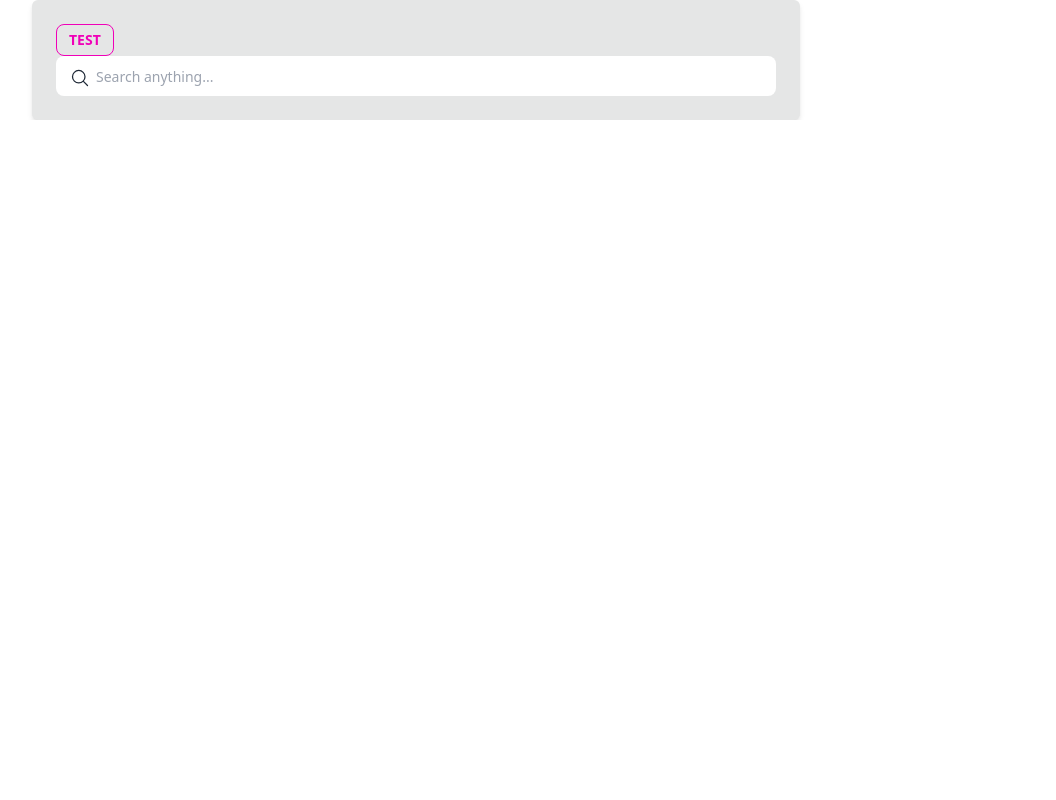
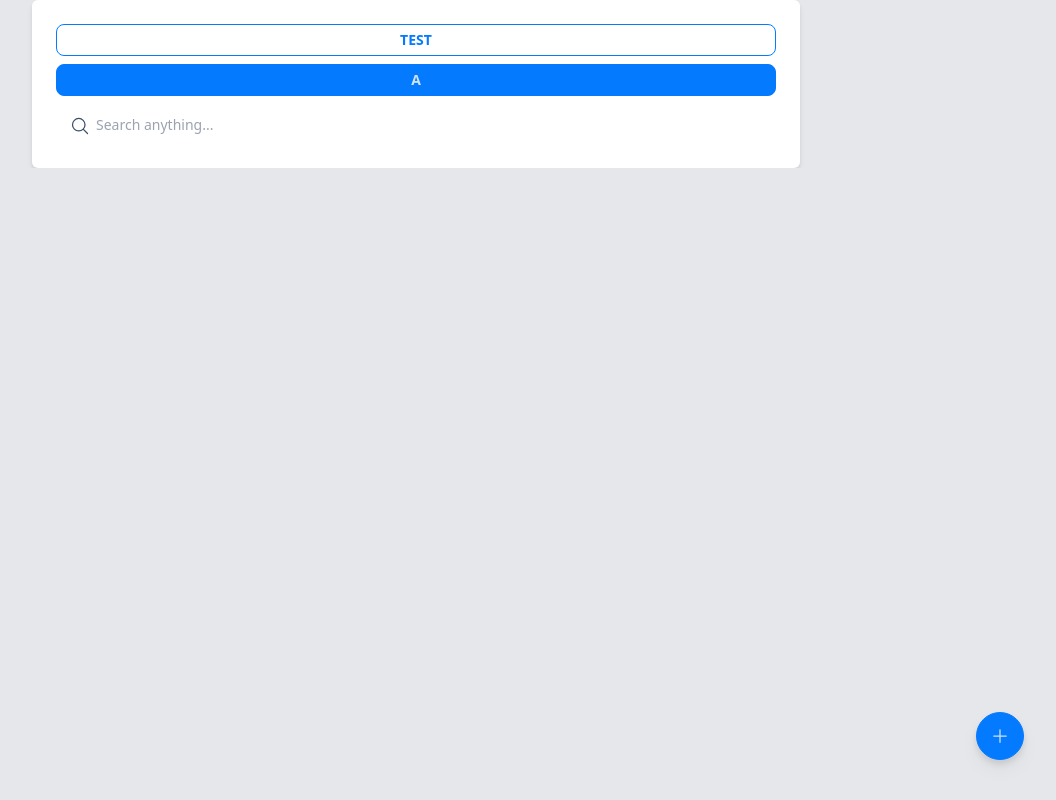
Before and after one commit to michelssousa/pwa-barber-shop, a Next.js app: page / in a window 1280 px wide. Shown: the whole page, without its empty margins (224-1280 px from the left). Built offline with nearby package versions, Linux system fonts and the light colour scheme.

Commit message:
Update Components

```diff
--- a/components/index.tsx
+++ b/components/index.tsx
@@ -1,5 +1,6 @@
 import tw from 'tailwind-styled-components'
 import React, { Children } from 'react'
+import type { ReactElement } from 'react'
 
 //#region Actions
 
@@ -20,20 +21,27 @@ const Btn = tw.button<{ $full?: boolean }>`
 `
 
 export const ButtonConfirm = tw(Btn)`
-  btn-secondary
+  btn-primary
 `
 export const ButtonCancel = tw(Btn)`
   btn-outline
-  btn-secondary
+  btn-primary
 `
 export const ButtonDelete = tw(Btn)`
   bg-red-600
 `
 export const ButtonFab = tw.button`
+ absolute
+ z-90
+ bottom-10
+ right-8
  btn
- btn-sm
  btn-circle
- btn-secondary
+ btn-primary
+ btn-md
+ drop-shadow-lg
+ hover:animate-bounce
+ duration-300
 `
 export const ButtonLoading = tw(Btn)`
  loading
@@ -254,17 +262,17 @@ export const Spacer = tw.p`
 
 export const Wrapper = tw.div`
     bg-gradient-to-tl
-    from-base-100
-    to-base-100
-    py-16
+    from-gray-200
+    to-gray-200
     w-screen
     h-screen
-    px-4"
+    px-4
 `
 
 export const Container = tw.div`
  container
  mx-auto
+ bg-black
  my-2
 `
 type ContentProps = {
@@ -272,7 +280,7 @@ type ContentProps = {
 }
 export const Content = ({ children, ...rest }: ContentProps) => (
   <div className="relative flex flex-col overflow-hidden" {...rest}>
-    <div className="w-full p-6 m-auto bg-base-300 rounded-md shadow-md border-top lg:max-w-3xl">
+    <div className="w-full p-6 m-auto bg-base-100 rounded-md shadow-md border-top lg:max-w-3xl">
       {children}
     </div>
   </div>
--- a/pages/_document.tsx
+++ b/pages/_document.tsx
@@ -3,7 +3,7 @@ import { Html, Head, Main, NextScript } from 'next/document'
 
 export default function Document() {
   return (
-    <Html data-theme="light">
+    <Html data-theme="winter">
       <Head />
       <body>
         <Main />
--- a/pages/index.tsx
+++ b/pages/index.tsx
@@ -12,10 +12,19 @@ const Home: NextPage = () => {
 
   return (
     <>
-      <M.Content>
-        <M.ButtonCancel>Test</M.ButtonCancel>
-        <M.SearchBar />
-      </M.Content>
+      <M.Wrapper>
+        <M.Content>
+          <M.ButtonCancel $full={true}>Test</M.ButtonCancel>
+          <M.Spacer />
+          <M.ButtonConfirm $full={true}>A</M.ButtonConfirm>
+          <M.Spacer />
+          <M.SearchBar />
+        </M.Content>
+        <M.Spacer />
+        <M.ButtonFab>
+          <M.Icons.Add />
+        </M.ButtonFab>
+      </M.Wrapper>
     </>
   )
 }
--- a/tailwind.config.js
+++ b/tailwind.config.js
@@ -16,7 +16,7 @@ module.exports = {
           neutral: '#3d4451',
         },
       },
-      'light',
+      'winter',
     ],
   },
   plugins: [require('@tailwindcss/typography'), require('daisyui')],
```
